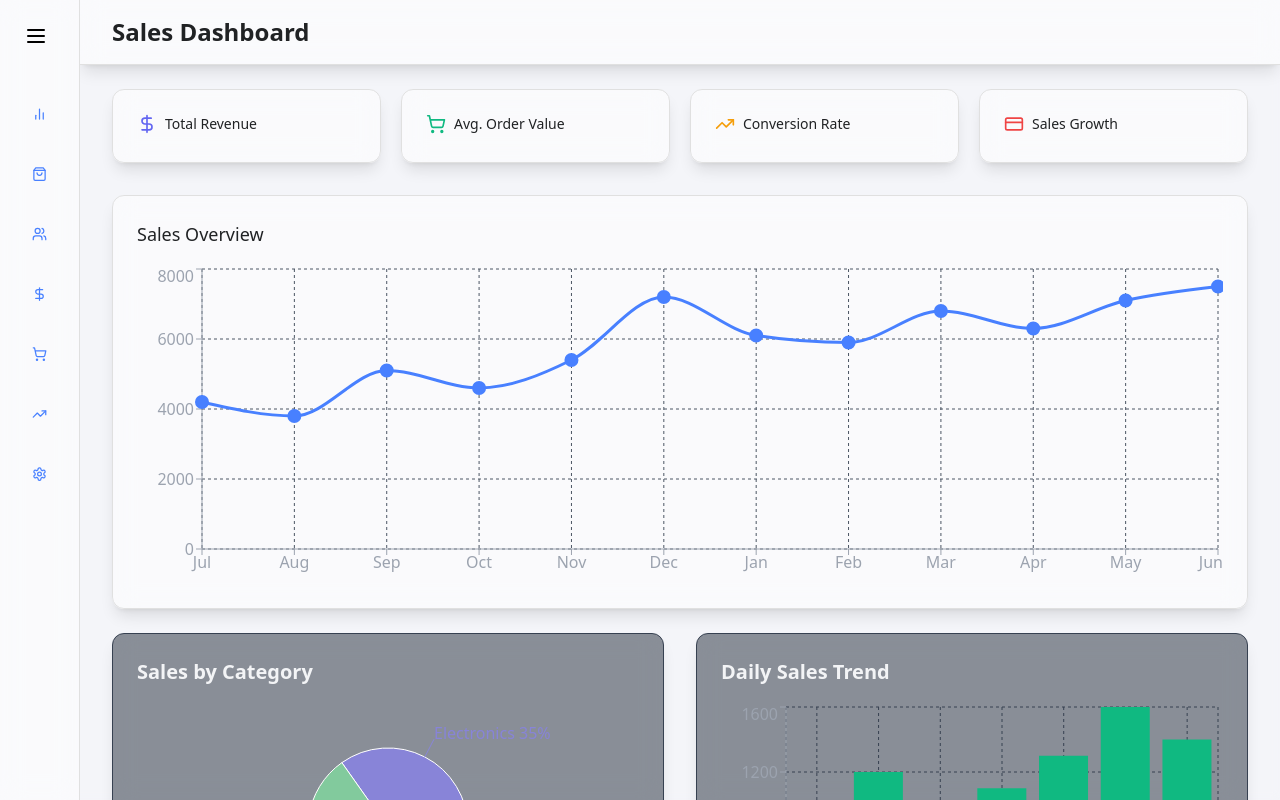
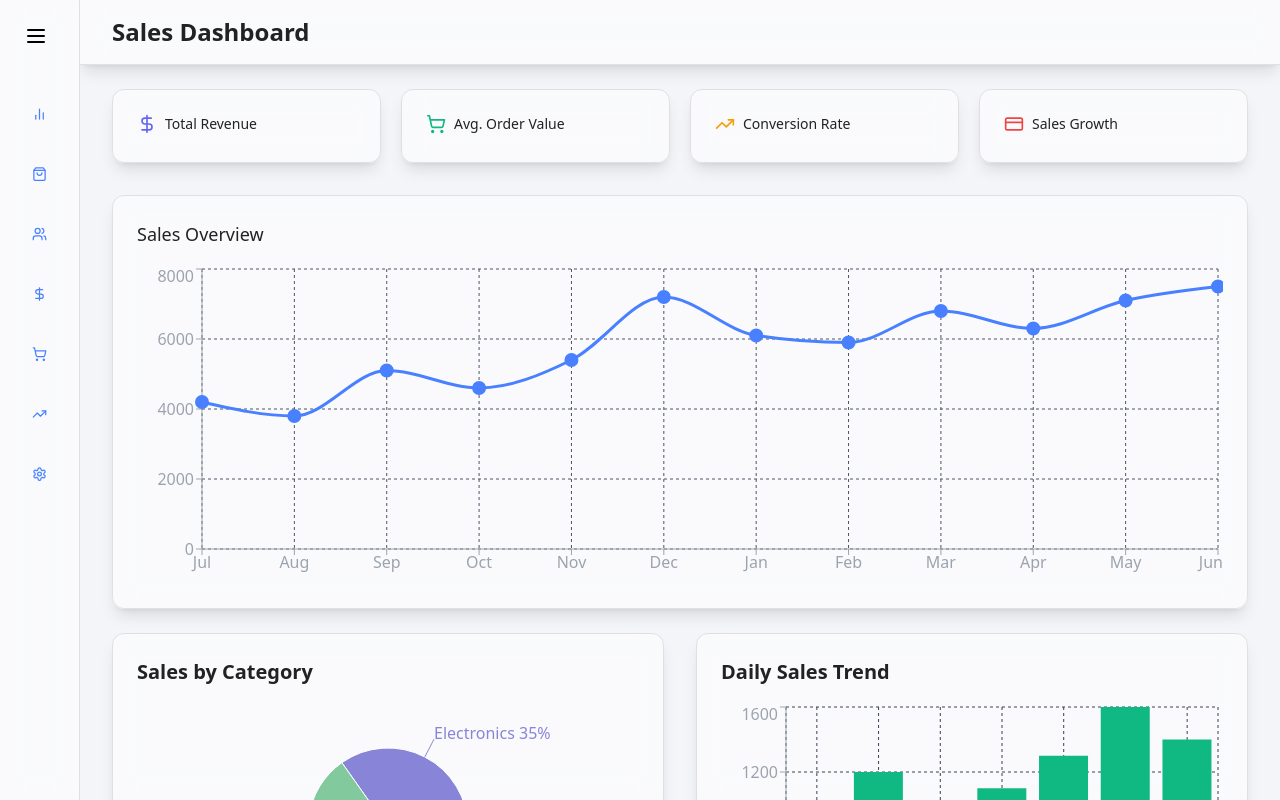
Before and after one commit to mazherx/Admin-Dashboard, a React (Vite) app: page /sales in a window 1280 px wide. Built offline with nearby package versions, Linux system fonts and the light colour scheme.

Commit message:
12-oct changes

```diff
--- a/src/componets/sales/DailySalesTrend.jsx
+++ b/src/componets/sales/DailySalesTrend.jsx
@@ -14,12 +14,12 @@ const dailySalesData = [
 const DailySalesTrend = () => {
 	return (
 		<motion.div
-			className='bg-gray-800 bg-opacity-50 backdrop-blur-md shadow-lg rounded-xl p-6 border border-gray-700'
+			className='bg-white bg-opacity-50 backdrop-blur-md shadow-lg rounded-xl p-6 border border-border-color'
 			initial={{ opacity: 0, y: 20 }}
 			animate={{ opacity: 1, y: 0 }}
 			transition={{ delay: 0.4 }}
 		>
-			<h2 className='text-xl font-semibold text-gray-100 mb-4'>Daily Sales Trend</h2>
+			<h2 className='text-xl font-semibold text-custom-gray mb-4'>Daily Sales Trend</h2>
 
 			<div style={{ width: "100%", height: 300 }}>
 				<ResponsiveContainer>
--- a/src/componets/sales/SalesByCategoryChart.jsx
+++ b/src/componets/sales/SalesByCategoryChart.jsx
@@ -13,12 +13,12 @@ const COLORS = ["#8884d8", "#82ca9d", "#ffc658", "#ff8042", "#0088FE"];
 const SalesByCategoryChart = () => {
 	return (
 		<motion.div
-			className='bg-gray-800 bg-opacity-50 backdrop-blur-md shadow-lg rounded-xl p-6 border border-gray-700'
+			className='bg-white bg-opacity-50 backdrop-blur-md shadow-lg rounded-xl p-6 border border-border-color'
 			initial={{ opacity: 0, y: 20 }}
 			animate={{ opacity: 1, y: 0 }}
 			transition={{ delay: 0.3 }}
 		>
-			<h2 className='text-xl font-semibold text-gray-100 mb-4'>Sales by Category</h2>
+			<h2 className='text-xl font-semibold text-custom-gray mb-4'>Sales by Category</h2>
 
 			<div style={{ width: "100%", height: 300 }}>
 				<ResponsiveContainer>
--- a/src/componets/settings/ConnectedAccounts.jsx
+++ b/src/componets/settings/ConnectedAccounts.jsx
@@ -29,11 +29,11 @@ const ConnectedAccounts = () => {
 				<div key={account.id} className='flex items-center justify-between py-3'>
 					<div className='flex gap-1'>
 						<img src={account.icon} alt='Social img' className='size-6 object-cover rounded-full mr-2' />
-						<span className='text-gray-300'>{account.name}</span>
+						<span className='text-custom-gray'>{account.name}</span>
 					</div>
 					<button
 						className={`px-3 py-1 rounded ${
-							account.connected ? "bg-green-600 hover:bg-green-700" : "bg-gray-600 hover:bg-gray-700"
+							account.connected ? " text-white bg-green-600 hover:bg-green-700" : "bg-gray-600 hover:bg-gray-700"
 						} transition duration-200`}
 						onClick={() => {
 							setConnectedAccounts(
@@ -53,7 +53,7 @@ const ConnectedAccounts = () => {
 					</button>
 				</div>
 			))}
-			<button className='mt-4 flex items-center text-indigo-400 hover:text-indigo-300 transition duration-200'>
+			<button className='mt-4 flex items-center text-chart-color hover:text-indigo-300 transition duration-200 '>
 				<Plus size={18} className='mr-2' /> Add Account
 			</button>
 		</SettingSection>
--- a/src/componets/settings/Notifications.jsx
+++ b/src/componets/settings/Notifications.jsx
@@ -11,7 +11,7 @@ const Notifications = () => {
 	});
 
 	return (
-		<SettingSection icon={Bell} title={"Notifications"}>
+		<SettingSection icon={Bell} title={"Notifications"} >
 			<ToggleSwitch
 				label={"Push Notifications"}
 				isOn={notifications.push}
```
